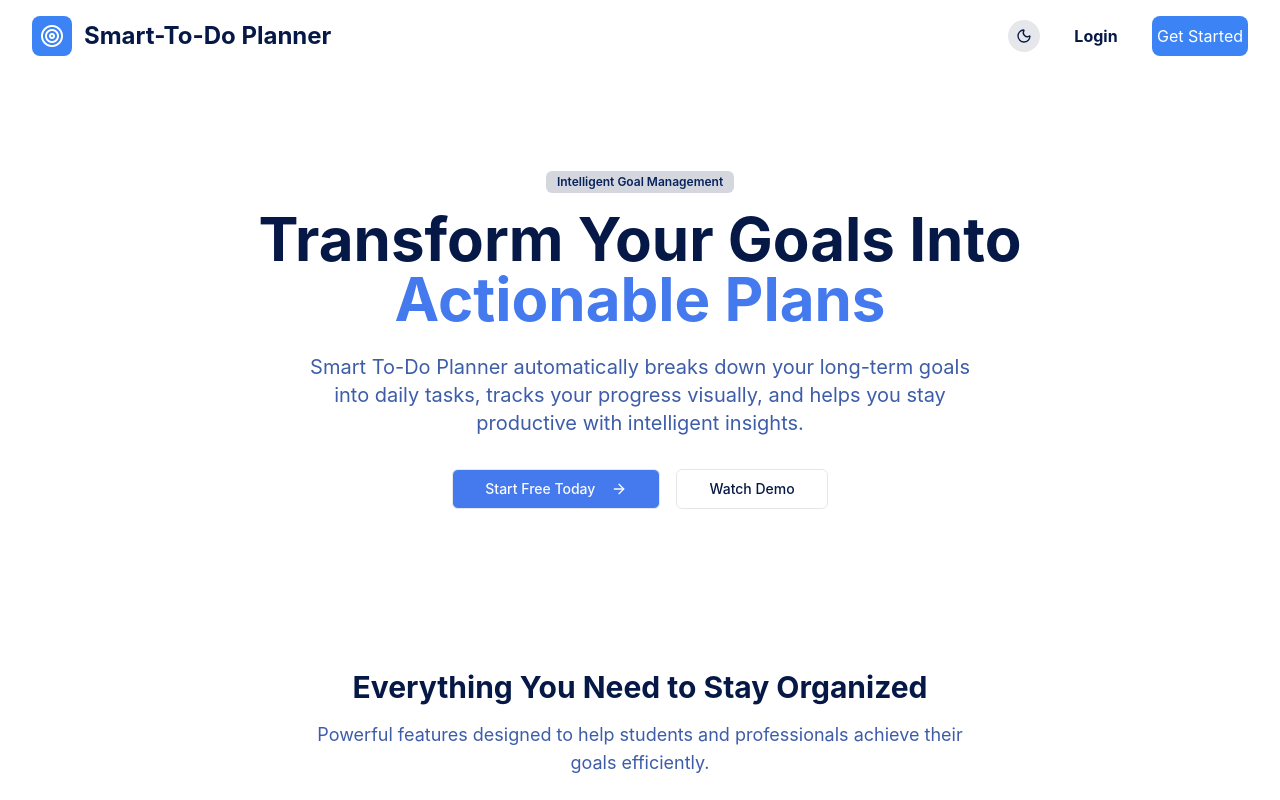
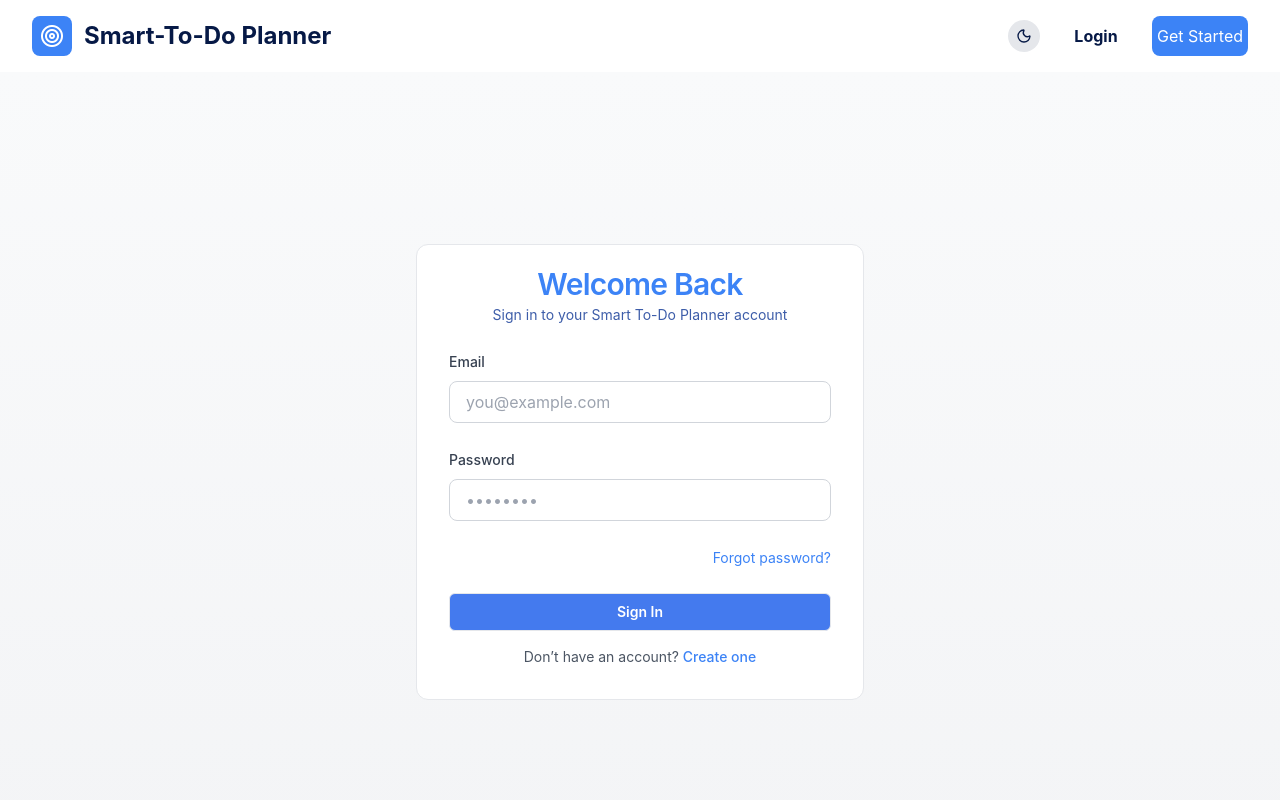
Before and after one commit to mercyXp/smart-to-do-planner, a React (Vite) app in the folder frontend/: page /login in a window 1280 px wide. Shown: the top 800 px of the page. Built offline with nearby package versions, Linux system fonts and the light colour scheme.

Commit message:
feat: complete login page with header navigation

```diff
--- a/frontend/src/App.jsx
+++ b/frontend/src/App.jsx
@@ -1,15 +1,16 @@
-import React from 'react';
-import ThemeToggleButton from '@/components/ThemeToggleButton';
+import { BrowserRouter as Router, Routes, Route } from 'react-router-dom';
 import Header from '@/components/Header';
 import Footer from '@/components/Footer';
-import LandingPage from '@/components/LandingPage';
+import AppRoutes from '@/routes/AppRoutes';
 
 function App(){
    return (
     <>
+    <Router>
       <Header/>
-      <LandingPage/>
+      <AppRoutes />
       <Footer/>
+    </Router>
     </>
   );
 }
--- a/frontend/src/components/Header.jsx
+++ b/frontend/src/components/Header.jsx
@@ -1,9 +1,11 @@
 import { useState } from "react";
+import { useNavigate } from 'react-router-dom'; // import navigation hook
 import { Bars3Icon } from '@heroicons/react/24/outline';
 import ThemeToggleButton from "@/components/ThemeToggleButton";
 
 function Header({user}){
     const [menuOpen, setMenuOpen] = useState(false);
+    const navigate = useNavigate(); //initialize navigation
 
     return (
         <>
@@ -43,7 +45,8 @@ function Header({user}){
                     <ThemeToggleButton />
                     {!user ? (
                         <>
-                            <button className="px-4 py-2 w-20 h-10 hover:bg-[#3C83F6] hover:text-white transition text-md font-bold">Login</button>
+                            <button onClick={() => navigate('/login')} //navigate to login page
+                            className="px-4 py-2 w-20 h-10 hover:bg-[#3C83F6] hover:text-white transition text-md font-bold">Login</button>
                             <button className="flex items-center justify-center w-24 h-10 bg-[#3C83F6] hover:bg-[#020711] rounded-lg text-white hover:opacity-75 transition"> Get Started</button>
                         </>
                     ) : (
--- a/frontend/src/components/LandingPage.jsx
+++ b/frontend/src/pages/LandingPage.jsx
@@ -2,8 +2,6 @@ import { Badge } from "@/components/ui/badge";
 import { Button } from "@/components/ui/Button";
 import { CheckCircle, Target, BarChart, Calendar, Plus, ArrowRight } from "lucide-react";
 import { Card, CardContent, CardDescription, CardHeader, CardTitle } from "@/components/ui/card";
-
-
 
 function LandingPage(){
     return(
--- /dev/null
+++ b/frontend/src/pages/LoginPage.jsx
@@ -0,0 +1,76 @@
+import React from "react";
+import { Link } from "react-router-dom";
+import { Card, CardContent, CardHeader, CardTitle, CardDescription } from "@/components/ui/card";
+import { Button } from "@/components/ui/button";
+
+function LoginPage() {
+  return (
+    <section className="min-h-screen flex items-center justify-center bg-gradient-to-b from-gray-50 to-gray-100 dark:from-gray-900 dark:to-gray-950">
+      <Card className="w-full max-w-md shadow-xl border border-gray-200 dark:border-gray-800 bg-white dark:bg-gray-900">
+        <CardHeader className="text-center space-y-1">
+          <CardTitle className="text-3xl font-bold text-[#3C83F6]">
+            Welcome Back
+          </CardTitle>
+          <CardDescription className="text-gray-600 dark:text-gray-400">
+            Sign in to your Smart To-Do Planner account
+          </CardDescription>
+        </CardHeader>
+
+        <CardContent className="space-y-6 px-8 pb-8">
+          {/* Email Input */}
+          <div className="space-y-2">
+            <label className="text-sm font-medium text-gray-700 dark:text-gray-300">
+              Email
+            </label>
+            <input
+              type="email"
+              placeholder="you@example.com"
+              className="w-full px-4 py-2 rounded-lg border border-gray-300 dark:border-gray-700 focus:outline-none focus:ring-2 focus:ring-[#3C83F6] dark:bg-gray-800"
+            />
+          </div>
+
+          {/* Password Input */}
+          <div className="space-y-2">
+            <label className="text-sm font-medium text-gray-700 dark:text-gray-300">
+              Password
+            </label>
+            <input
+              type="password"
+              placeholder="••••••••"
+              className="w-full px-4 py-2 rounded-lg border border-gray-300 dark:border-gray-700 focus:outline-none focus:ring-2 focus:ring-[#3C83F6] dark:bg-gray-800"
+            />
+          </div>
+
+          {/* Forgot Password */}
+          <div className="text-right">
+            <Link
+              to="/forgot-password"
+              className="text-sm text-[#3C83F6] hover:underline"
+            >
+              Forgot password?
+            </Link>
+          </div>
+
+          {/* Buttons */}
+          <div className="space-y-4">
+            <Button className="w-full bg-[#3C83F6] hover:bg-[#2a5fb3] text-white font-semibold py-2 rounded-lg transition">
+              Sign In
+            </Button>
+
+            <p className="text-center text-sm text-gray-600 dark:text-gray-400">
+              Don’t have an account?{" "}
+              <Link
+                to="/signup"
+                className="text-[#3C83F6] hover:underline font-medium"
+              >
+                Create one
+              </Link>
+            </p>
+          </div>
+        </CardContent>
+      </Card>
+    </section>
+  );
+}
+
+export default LoginPage;
--- /dev/null
+++ b/frontend/src/routes/AppRoutes.jsx
@@ -0,0 +1,15 @@
+import { Routes, Route } from 'react-router-dom';
+import LandingPage from '@/pages/LandingPage';
+import LoginPage from '@/pages/LoginPage';
+
+
+function AppRoutes() {
+  return (
+    <Routes>
+      <Route path="/" element={<LandingPage />} />
+      <Route path="/login" element={<LoginPage />} />
+    </Routes>
+  );
+}
+
+export default AppRoutes;
```
